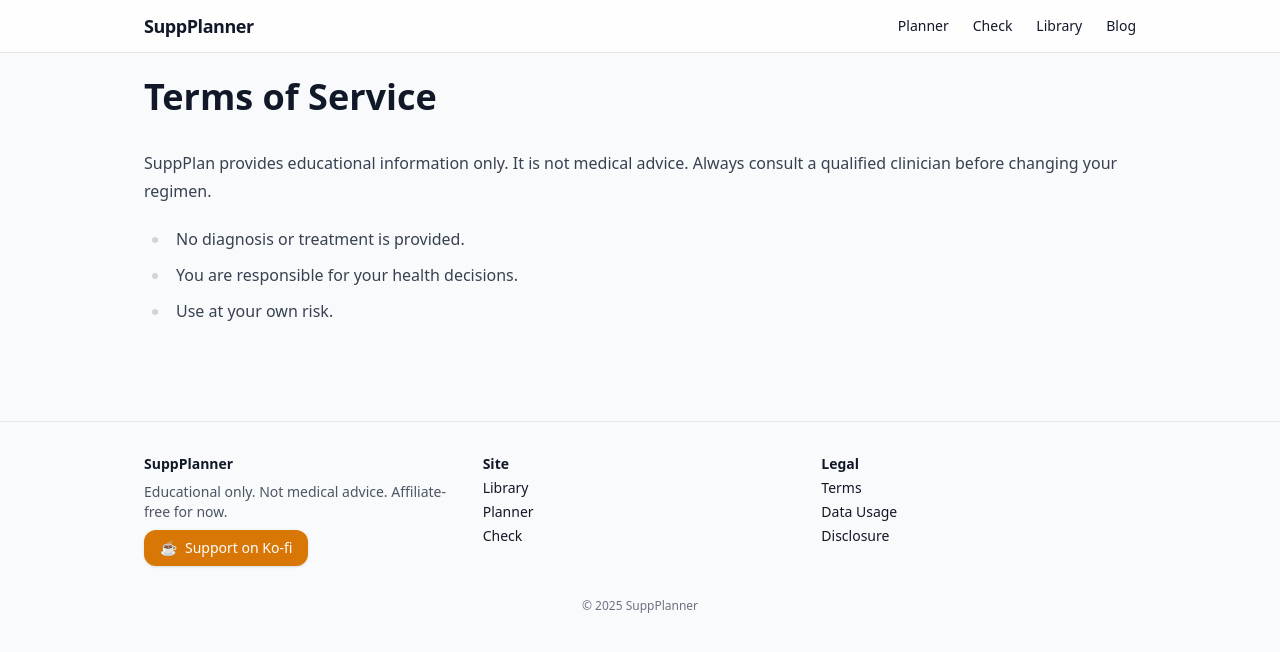
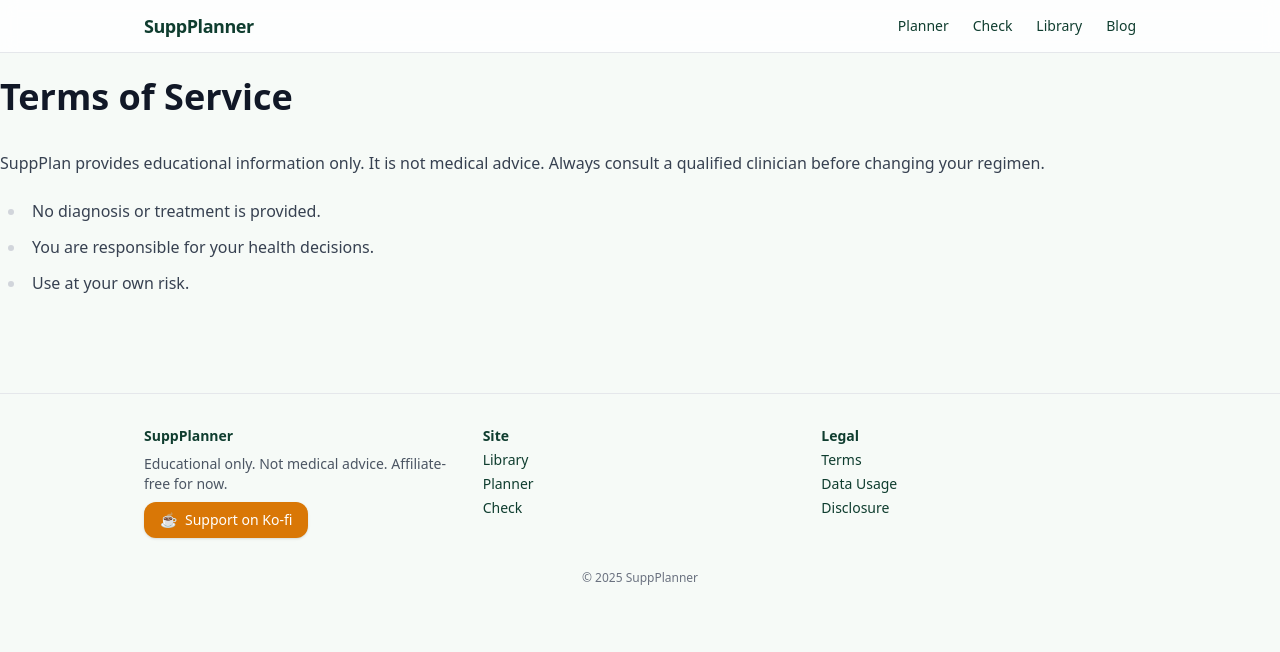
Before and after one commit to JiriTill/suppplanner, a Next.js app: page /terms in a window 1280 px wide. Shown: the top 652 px of the page. Built offline with nearby package versions, Linux system fonts and the light colour scheme; no server answers.

Commit message:
Update globals.css

```diff
--- a/app/globals.css
+++ b/app/globals.css
@@ -4,6 +4,10 @@
 
 
 :root { color-scheme: light; }
-body { @apply bg-gray-50 text-gray-900; }
-.container { @apply max-w-5xl mx-auto px-4; }
-.prose :where(h1,h2,h3){ @apply text-gray-900; }
+body { @apply bg-soft text-ink; }
+
+
+.btn { @apply inline-flex items-center justify-center px-4 py-2 rounded-xl font-medium; }
+.btn-primary { @apply btn bg-primary text-white hover:opacity-90 shadow; }
+.btn-outline { @apply btn border; }
+.card { @apply rounded-2xl border bg-white shadow-sm; }
```
